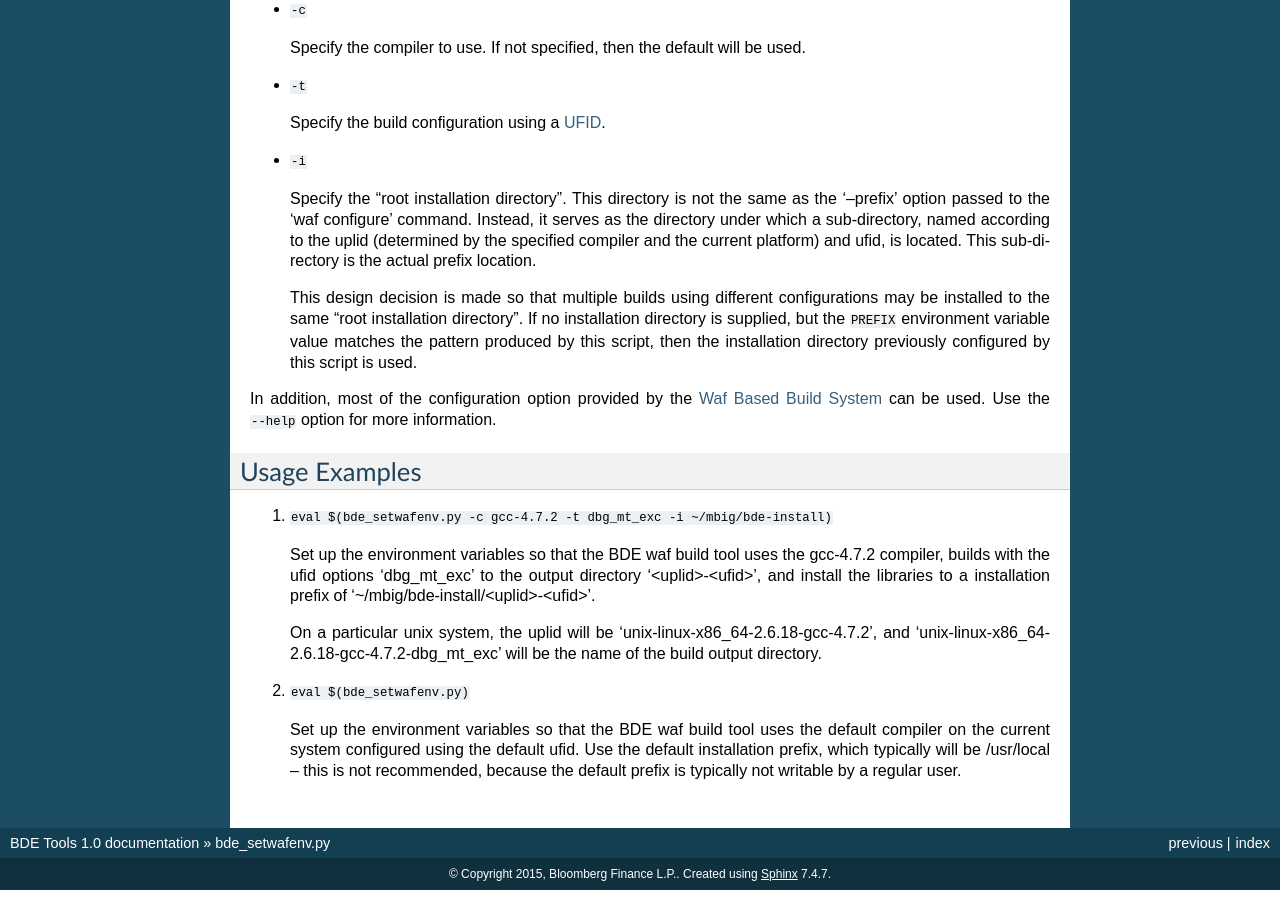
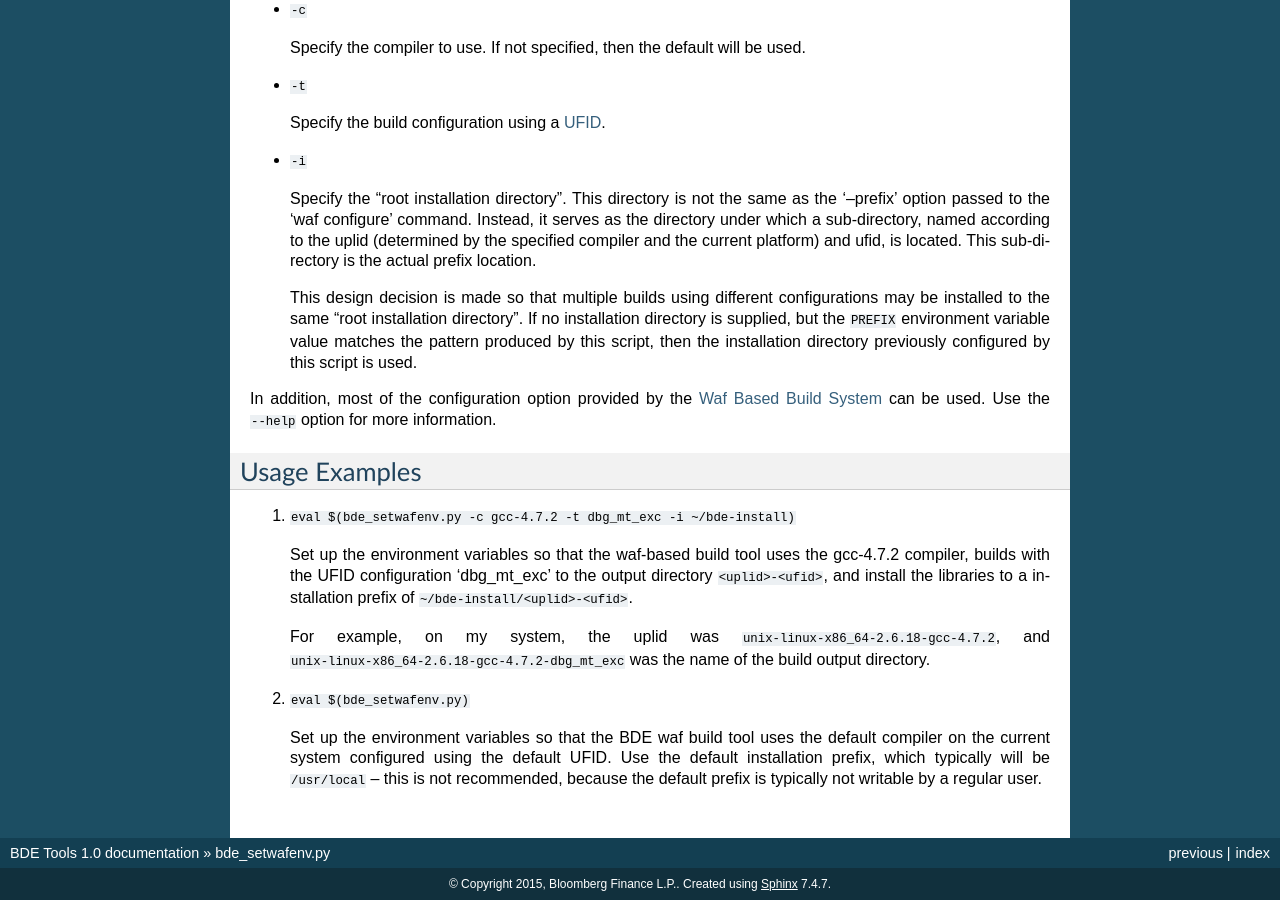
Before and after one commit to bloomberg/bde-tools, a Sphinx documentation site: the page built from doc/setwafenv.rst, in a window 1280 px wide and 900 px high, scrolled down 3568 px. Built offline with Sphinx 7.4.7, drawn with Linux system fonts in a browser that asks for light colours.

Commit message:
Fix typos in doc

```diff
--- a/doc/setwafenv.rst
+++ b/doc/setwafenv.rst
@@ -249,22 +249,22 @@ can be used.  Use the ``--help`` option for more information.
 Usage Examples
 ==============
 
-1. ``eval $(bde_setwafenv.py -c gcc-4.7.2 -t dbg_mt_exc -i ~/mbig/bde-install)``
+1. ``eval $(bde_setwafenv.py -c gcc-4.7.2 -t dbg_mt_exc -i ~/bde-install)``
 
-   Set up the environment variables so that the BDE waf build tool uses the
-   gcc-4.7.2 compiler, builds with the ufid options 'dbg_mt_exc' to the output
-   directory '<uplid>-<ufid>', and install the libraries to a installation
-   prefix of '~/mbig/bde-install/<uplid>-<ufid>'.
+   Set up the environment variables so that the waf-based build tool uses the
+   gcc-4.7.2 compiler, builds with the UFID configuration 'dbg_mt_exc' to the
+   output directory ``<uplid>-<ufid>``, and install the libraries to a
+   installation prefix of ``~/bde-install/<uplid>-<ufid>``.
 
-   On a particular unix system, the uplid will be
-   'unix-linux-x86_64-2.6.18-gcc-4.7.2', and
-   'unix-linux-x86_64-2.6.18-gcc-4.7.2-dbg_mt_exc' will be the name of the
-   build output directory.
+   For example, on my system, the uplid was
+   ``unix-linux-x86_64-2.6.18-gcc-4.7.2``, and
+   ``unix-linux-x86_64-2.6.18-gcc-4.7.2-dbg_mt_exc`` was the name of the build
+   output directory.
 
 2. ``eval $(bde_setwafenv.py)``
 
    Set up the environment variables so that the BDE waf build tool uses the
    default compiler on the current system configured using the default
-   ufid. Use the default installation prefix, which typically will be
-   /usr/local -- this is not recommended, because the default prefix is
+   UFID. Use the default installation prefix, which typically will be
+   ``/usr/local`` -- this is not recommended, because the default prefix is
    typically not writable by a regular user.
--- a/doc/waf.rst
+++ b/doc/waf.rst
@@ -144,8 +144,7 @@ Makefile targets in open source projects:
    Generate a dot dependency diagram for the components in a package, packages
    in a package group, or UORs in a repository.
 
-You can view the list of options available for each command by running:
-``shell waf --help`` ##Configure Command
+You can view the list of options available for each command by running ``waf --help``.
 
 Configure Command
 -----------------
```
Also changed, not shown: 2 other files.
